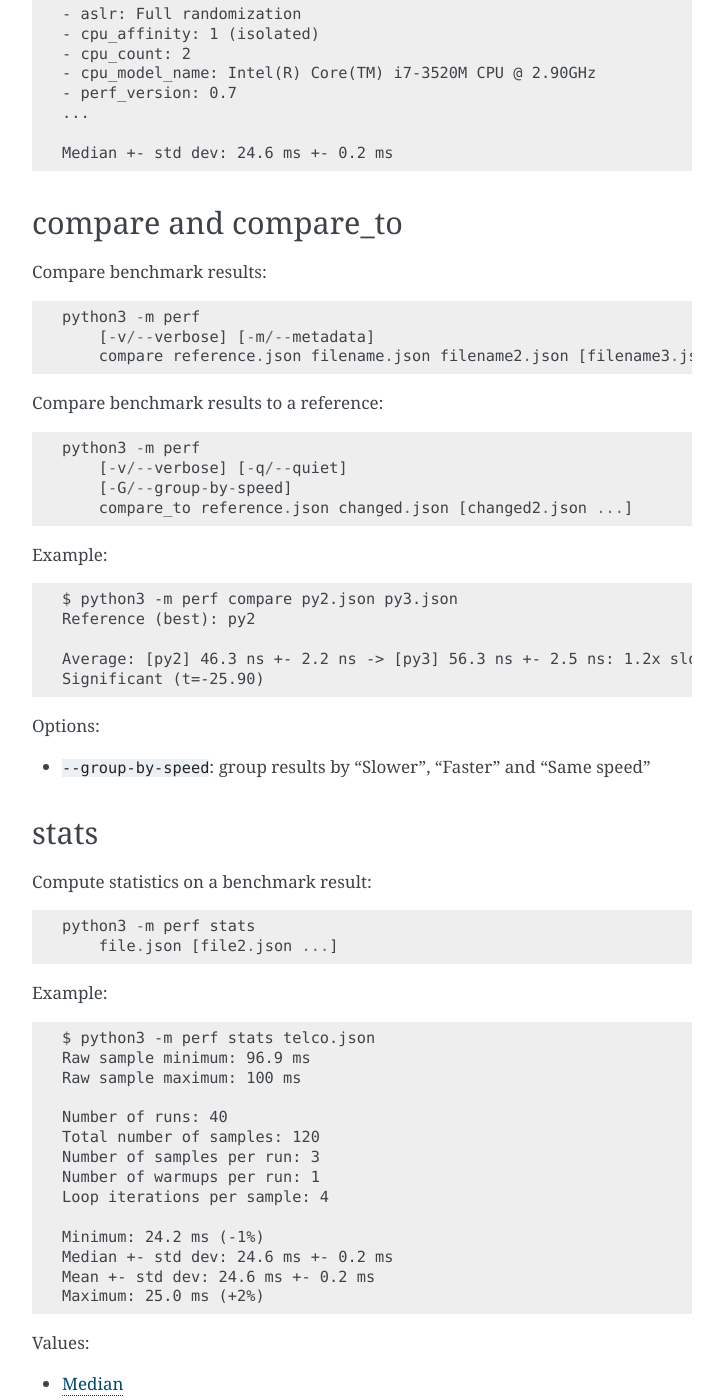
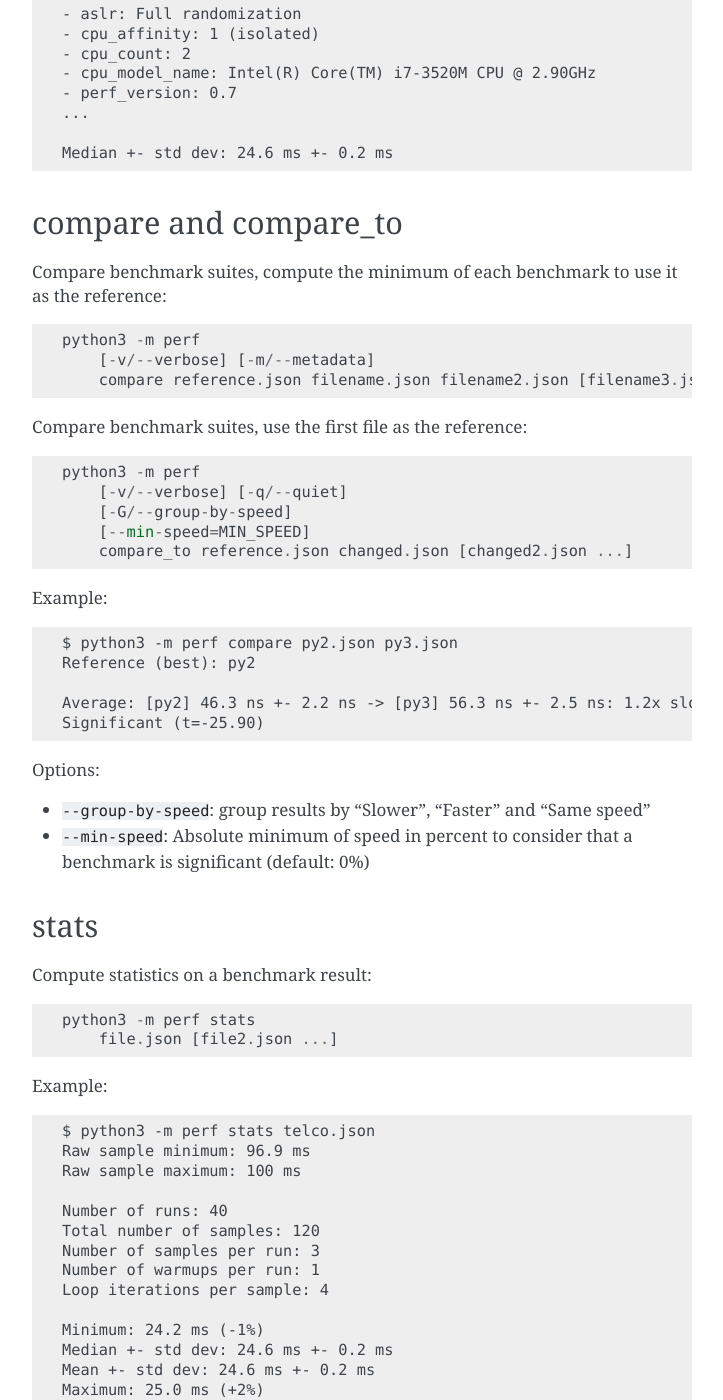
Before and after one commit to psf/pyperf, a Sphinx documentation site: the page built from doc/cli.rst, in a window 1280 px wide and 1400 px high, scrolled down 1211 px. Shown: the whole window, without its empty margins (388-1111 px from the left). Built offline with Sphinx 7.4.7, drawn with Linux system fonts in a browser that asks for light colours.

Commit message:
update doc

```diff
--- a/doc/changelog.rst
+++ b/doc/changelog.rst
@@ -12,6 +12,8 @@ Version 0.7.3
 * add ``--track-memory`` option: run a thread reading the memory usage
   every millisecond and store the peak as ``mem_peak`` metadata
 * ``compare_to``: add ``--group-by-speed`` (``-G``) and ``--min-speed`` options
+* metadata: add ``runnable_threads``
+* Fix issues on ppc64le Power8
 
 Version 0.7.2 (2016-07-21)
 --------------------------
--- a/doc/cli.rst
+++ b/doc/cli.rst
@@ -73,17 +73,19 @@ Example with metadata::
 compare and compare_to
 ----------------------
 
-Compare benchmark results::
+Compare benchmark suites, compute the minimum of each benchmark to use it as
+the reference::
 
     python3 -m perf
         [-v/--verbose] [-m/--metadata]
         compare reference.json filename.json filename2.json [filename3.json ...]
 
-Compare benchmark results to a reference::
+Compare benchmark suites, use the first file as the reference::
 
     python3 -m perf
         [-v/--verbose] [-q/--quiet]
         [-G/--group-by-speed]
+        [--min-speed=MIN_SPEED]
         compare_to reference.json changed.json [changed2.json ...]
 
 Example::
@@ -97,6 +99,9 @@ Example::
 Options:
 
 * ``--group-by-speed``: group results by "Slower", "Faster" and "Same speed"
+* ``--min-speed``: Absolute minimum of speed in percent to consider that a
+  benchmark is significant (default: 0%)
+
 
 .. _stats_cmd:
 
--- a/doc/perf.rst
+++ b/doc/perf.rst
@@ -190,10 +190,16 @@ System metadata:
 * ``cpu_config``: Configuration of CPUs (ex: scaling governor)
 * ``cpu_count``: number of logical CPUs (``int``)
 * ``cpu_freq``: Frequency of CPUs
+* ``cpu_machine``: CPU machine
 * ``cpu_model_name``: CPU model name
 * ``cpu_temp``: Temperature of CPUs
+* ``load_avg_1min``: Load average figures giving the number of jobs in the run
+  queue (state ``R``) or waiting for disk I/O (state ``D``) averaged over 1
+  minute
 * ``mem_peak``: Peak of the memory usage in bytes (``int``), see
   the ``--track-memory`` option
+* ``runnable_threads``: number of currently runnable kernel scheduling entities
+  (processes, threads)
 * ``tracemalloc_peak``: Peak of the Python memory traced by tracemalloc,
   see the ``--tracemalloc`` option
 
```
